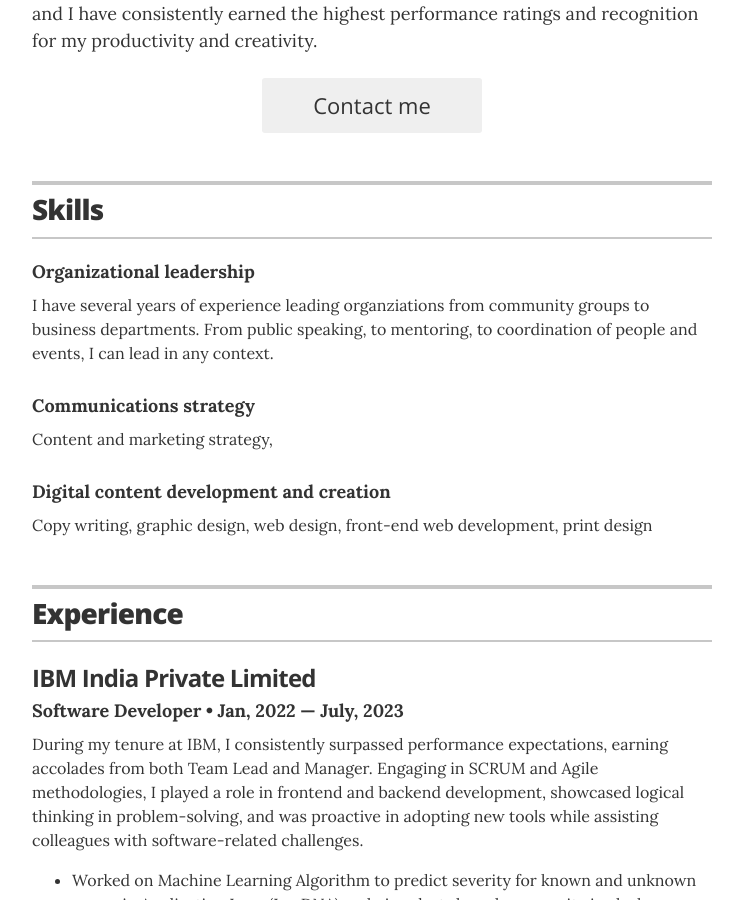
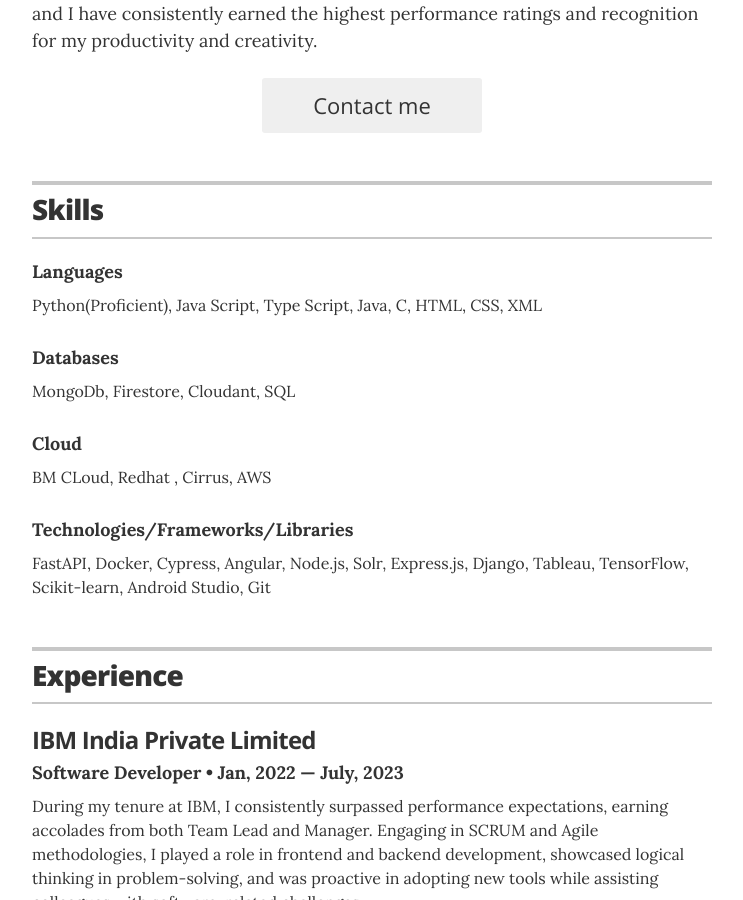
Before and after one commit to JUPUDI-VAMSI-KALYAN/Resume, a Jekyll site: the page built from index.html, in a window 1280 px wide and 900 px high, scrolled down 555 px. Shown: the whole window, without its empty margins (268-1011 px from the left). Built offline with Jekyll 4.4.1, drawn with Linux system fonts in a browser that asks for light colours.

Commit message:
Update skills.yml

```diff
--- a/_data/skills.yml
+++ b/_data/skills.yml
@@ -1,12 +1,15 @@
 # Skills
 # Organizational leadership
-- skill: Organizational leadership
-  description: I have several years of experience leading organziations from community groups to business departments. From public speaking, to mentoring, to coordination of people and events, I can lead in any context.
+- skill: Languages
+  description: Python(Proficient), Java Script, Type Script, Java, C, HTML, CSS, XML
 
 # Communications strategy
-- skill: Communications strategy
-  description: Content and marketing strategy,
+- skill: Databases
+  description: MongoDb, Firestore, Cloudant, SQL
 
 # Digital content development and creation
-- skill: Digital content development and creation
-  description: Copy writing, graphic design, web design, front-end web development, print design
+- skill: Cloud
+  description: BM CLoud, Redhat , Cirrus, AWS
+
+- skill: Technologies/Frameworks/Libraries
+  description: FastAPI, Docker, Cypress, Angular, Node.js, Solr, Express.js, Django, Tableau, TensorFlow, Scikit-learn, Android Studio, Git
```
